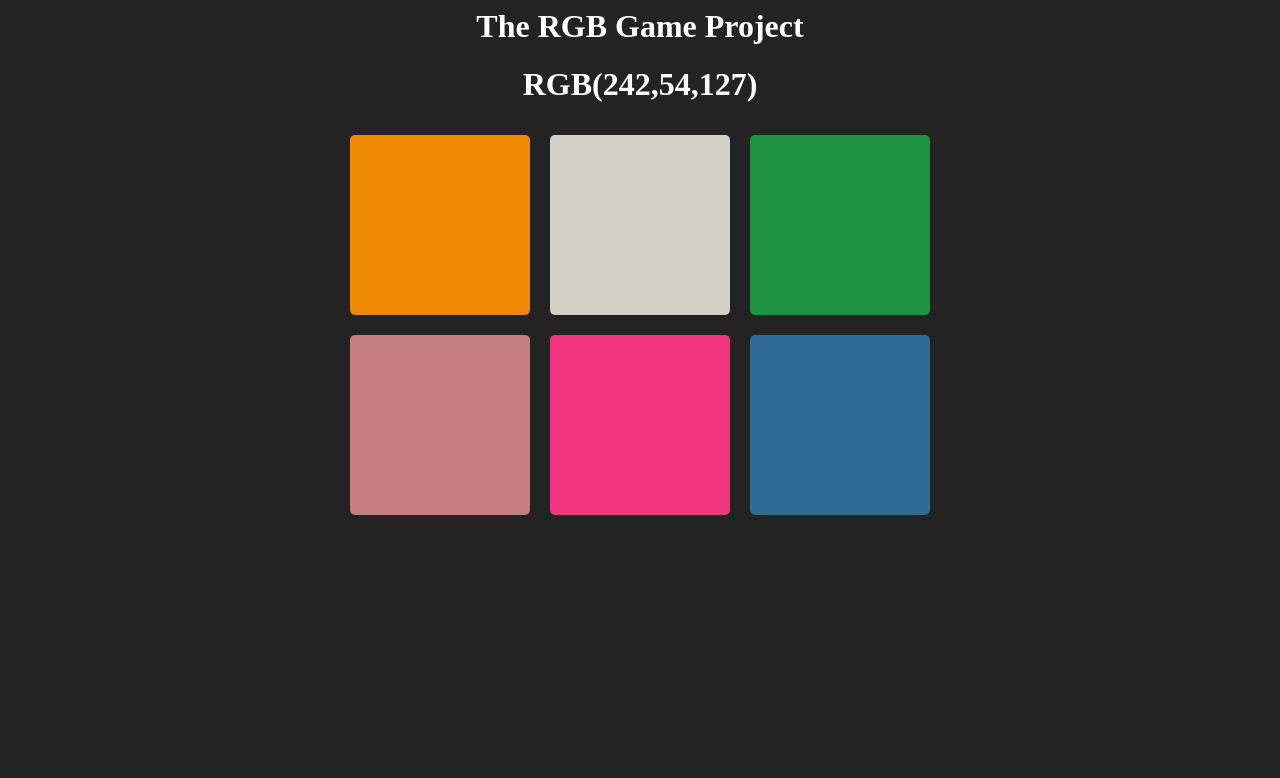
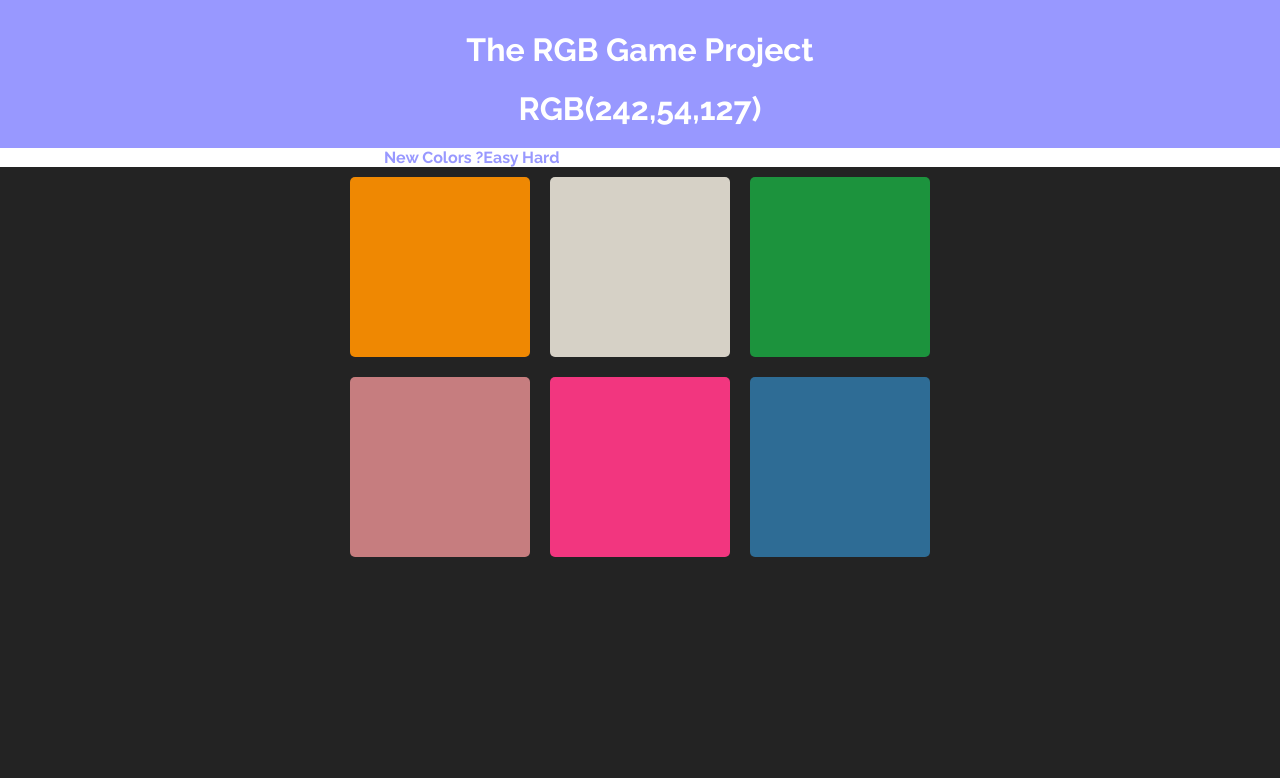
Before and after one commit to hhamza1/RGB-GAME-PROJECT, a PHP site: page /main.html in a window 1280 px wide. Shown: the top 778 px of the page. Run offline with PHP 8.4, Linux system fonts and the light colour scheme.

Commit message:
Fix styling

```diff
--- a/main.html
+++ b/main.html
@@ -1,9 +1,11 @@
+<!DOCTYPE html>
 <html>
 <head>
   <meta charset="UTF-8">
   <meta name="viewport" content="width=device-width, initial-scale=1.0">
   <meta http-equiv="X-UA-Compatible" content="ie=edge">
   <link rel="stylesheet" type="text/css" href="style.css">
+  <link href="https://fonts.googleapis.com/css?family=Raleway:400,700" rel="stylesheet">
   <title>RGB Game Project</title>
 </head>
 <body>
@@ -12,6 +14,13 @@
   <h1>The RGB Game Project</h1>
 
   <h1 id="selectedColor"></h1>
+  <div id="subheader">
+    <div id="new-game">New Colors ?</div>
+    <div id="level">
+      <span>Easy</span>
+      <span>Hard</span>
+    </div>
+  </div>
 </div>
 
 <div id="container">
--- a/style.css
+++ b/style.css
@@ -1,10 +1,21 @@
 body {
   background-color: #232323;
+  font-family: Raleway;
+  margin : 0 ;
 }
 
 h1 {
-  color: white;
+  color: #fff;
   text-align: center;
+}
+
+.square {
+  width: 30%;
+  padding-bottom: 30%;
+  margin: 1.66%;
+  background-color: purple;
+  border-radius: 5px;
+  float: left;
 }
 
 #container {
@@ -16,11 +27,20 @@ h1 {
   text-transform: uppercase;
 }
 
-.square {
-  width: 30%;
-  padding-bottom: 30%;
-  margin: 1.66%;
-  background-color: purple;
-  border-radius: 5px;
+#top-header {
+  background-color: #9898FF;
+  padding-top: 10px;
+}
+
+#subheader {
+  max-width: inherit;
+  background-color: #fff;
+  font-weight: 600;
+  color: #9898FF;
+  padding-left: 30%;
+}
+
+#new-game {
+  margin: 0 auto;
   float: left;
 }
```
